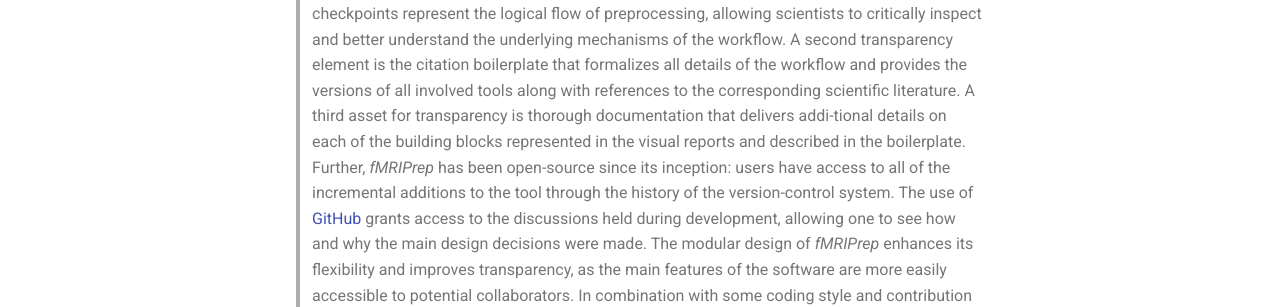
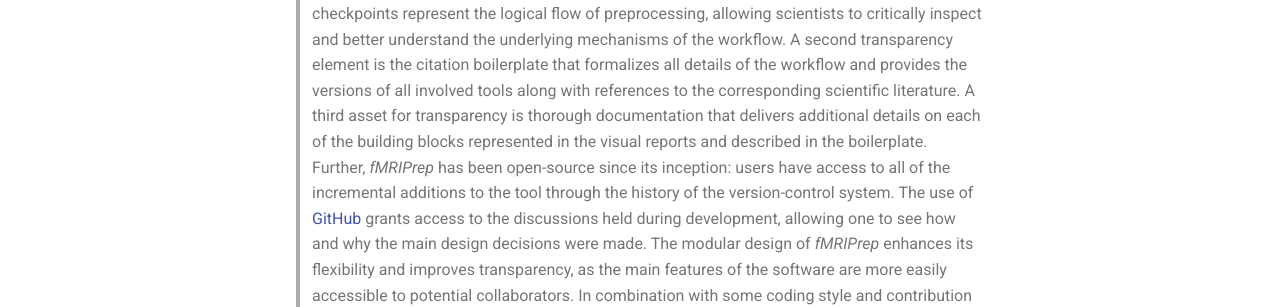
Before and after one commit to nipreps/nipreps.github.io, an MkDocs documentation site: the page built from docs/intro/transparency.md, in a window 1280 px wide and 900 px high, scrolled down 371 px. Shown: the part 281-588 px from the top of the window. Built offline with MkDocs 1.6.1 and Material for MkDocs 9.7.7, drawn with Linux system fonts in a browser that asks for light colours; some of the changed text lies outside the part shown.

Commit message:
Update docs/intro/transparency.md

```diff
--- a/docs/intro/transparency.md
+++ b/docs/intro/transparency.md
@@ -11,7 +11,7 @@
 > The visual reports that *fMRIPrep* generates are a crucial aspect of the glass-box approach.
 > Their quality control checkpoints represent the logical flow of preprocessing, allowing scientists to critically inspect and better understand the underlying mechanisms of the workflow.
 > A second transparency element is the citation boilerplate that formalizes all details of the workflow and provides the versions of all involved tools along with references to the corresponding scientific literature.
-> A third asset for transparency is thorough documentation that delivers addi-tional details on each of the building blocks represented in the visual reports and described in the boilerplate.
+> A third asset for transparency is thorough documentation that delivers additional details on each of the building blocks represented in the visual reports and described in the boilerplate.
 > Further, *fMRIPrep* has been open-source since its inception: users have access to all of the incremental additions to the tool through the history of the version-control system.
 > The use of [GitHub](https://github.com/nipreps/fmriprep) grants access to the discussions held during development, allowing one to see how and why the main design decisions were made.
 > The modular design of *fMRIPrep* enhances its flexibility and improves transparency, as the main features of the software are more easily accessible to potential collaborators.
```
